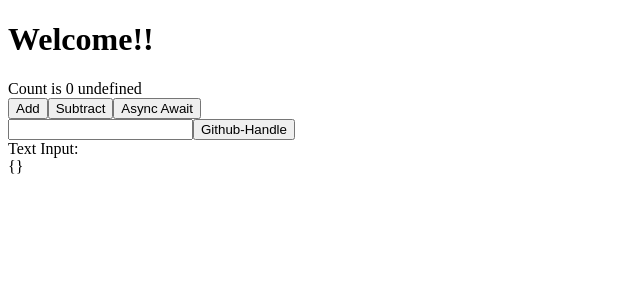
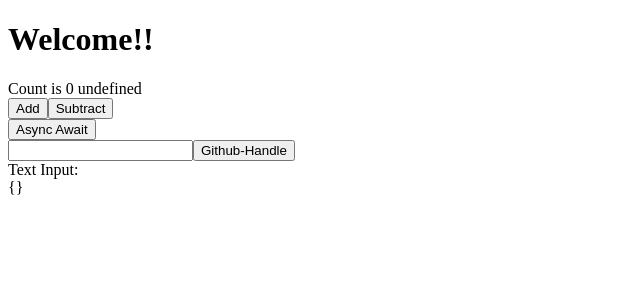
Before and after one commit to d-kang/react-starter, a React app: page / in a window 1280 px wide. Shown: the top 300 px of the page, without its empty margins (0-640 px from the left). Built offline with nearby package versions, Linux system fonts and the light colour scheme.

Commit message:
Abstract Out App Counter Buttons to Own Component

```diff
--- a/package.json
+++ b/package.json
@@ -47,6 +47,7 @@
     "react-redux": "^5.0.6",
     "redux": "^3.7.2",
     "redux-logger": "^3.0.6",
+    "redux-observable": "^0.16.0",
     "redux-thunk": "^2.2.0"
   }
 }
--- a/src/components/App.jsx
+++ b/src/components/App.jsx
@@ -2,6 +2,7 @@
 import { connect } from 'react-redux';
 import PropTypes from 'prop-types';
 import GenericFormField from './GenericFormField';
+import Counter from './Counter';
 
 export class App extends Component {
   state = {
@@ -10,13 +11,6 @@
   componentDidCatch(err, info) {
     this.setState({ hasError: true });
     console.log('1111111', err, info);
-  }
-  addCount = () => {
-    console.log('this.props', this.props);
-    this.props.increment();
-  }
-  subCount = () => {
-    this.props.decrement();
   }
   asyncAwait = () => {
     console.log('asyncAwait RAN!!');
@@ -73,16 +67,7 @@
         <div>
           {`${this.props.myStr} ${this.props.count} ${this.state.orange}` }
         </div>
-        <input
-          type="button"
-          value="Add"
-          onClick={this.addCount}
-        />
-        <input
-          type="button"
-          value="Subtract"
-          onClick={this.subCount}
-        />
+        <Counter {...this.props}/>
         <input
           type="button"
           value="Async Await"
--- /dev/null
+++ b/src/components/Counter.jsx
@@ -0,0 +1,33 @@
+import React, { Component } from 'react';
+
+class Counter extends Component {
+  addCount = () => {
+    console.log('this.props', this.props);
+    this.props.increment();
+  }
+  subCount = () => {
+    this.props.decrement();
+  }
+  render() {
+    return (
+      <div>
+        <input
+          type="button"
+          value="Add"
+          onClick={this.addCount}
+        />
+        <input
+          type="button"
+          value="Subtract"
+          onClick={this.subCount}
+        />
+
+      </div>
+    );
+  }
+}
+
+
+
+
+export default Counter;
```
Also changed, not shown: 1 other file (tests, documents, lock files or other folders).
